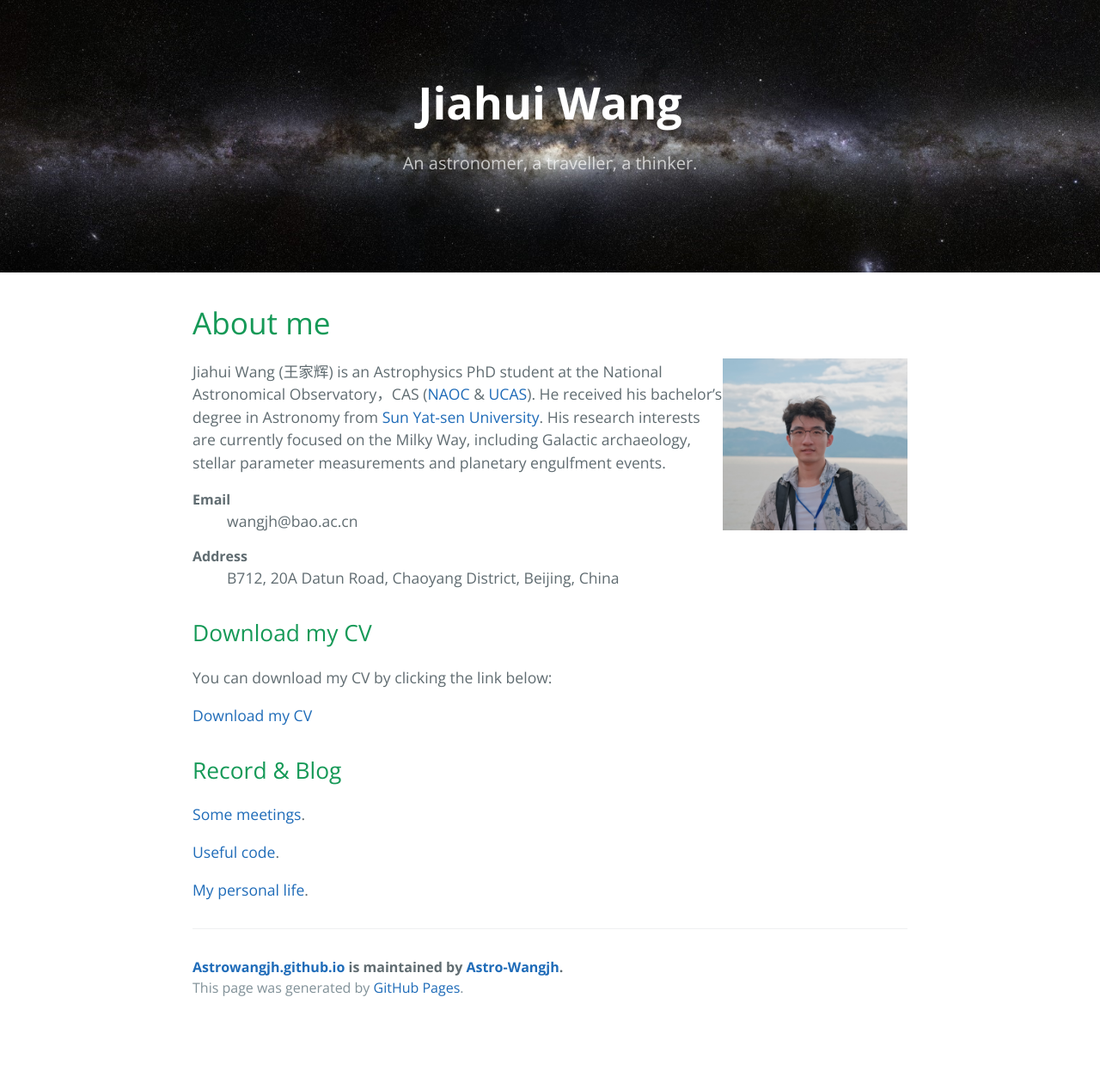
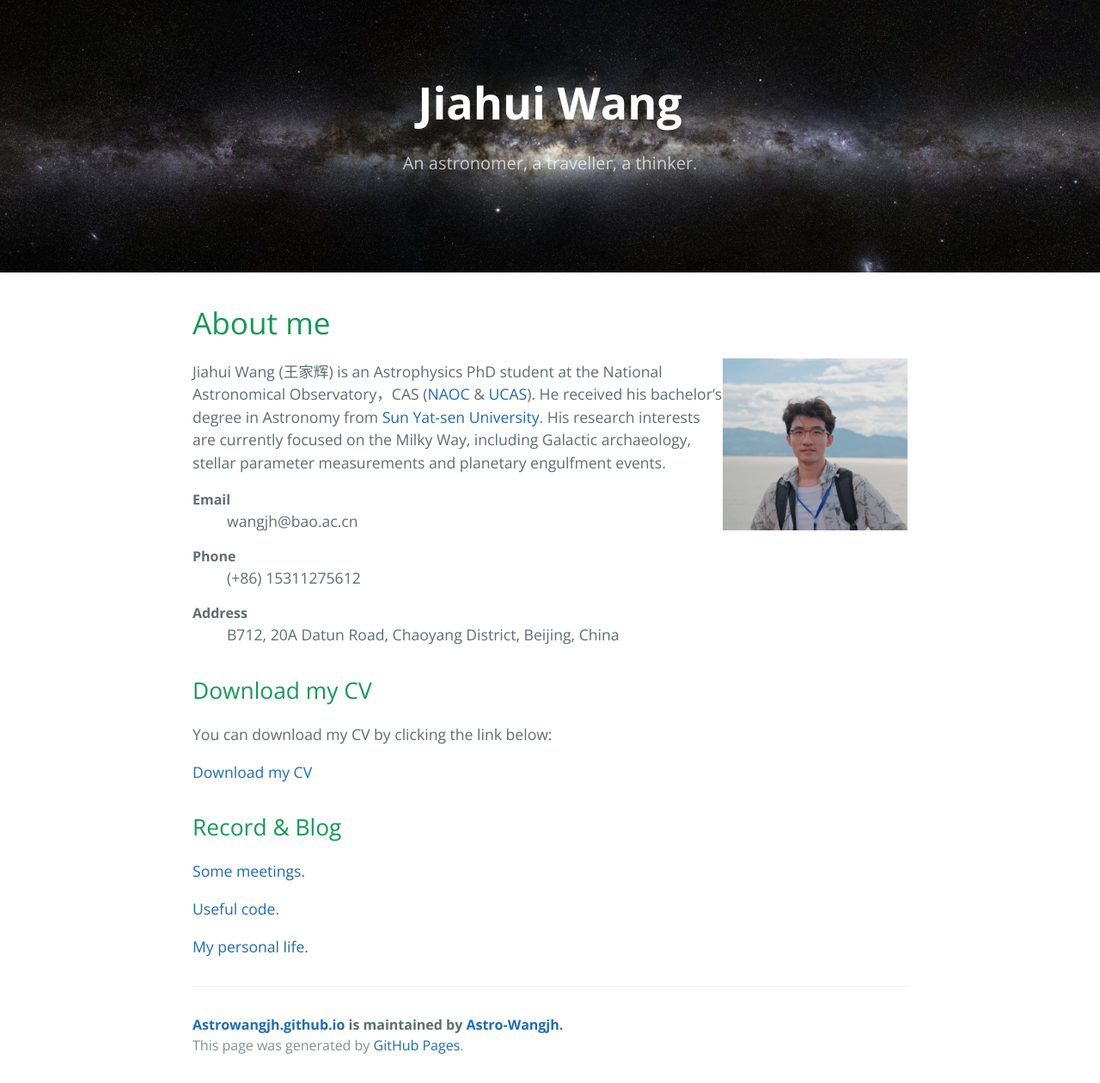
Before and after one commit to Astro-Wangjh/Astrowangjh.github.io, a Jekyll site: the page built from index.md, in a window 1280 px wide. Shown: the whole page at 86% size. Built offline with Jekyll 4.4.1, drawn with Linux system fonts in a browser that asks for light colours; before the commit the page ends 1193 px from its top, so only the background shows below that.

Commit message:
Update index.md

```diff
--- a/index.md
+++ b/index.md
@@ -16,6 +16,8 @@ Jiahui Wang (王家辉) is an Astrophysics PhD student at the National Astronomi
 <dl>
 <dt>Email</dt>
 <dd>wangjh@bao.ac.cn</dd>
+<dt>Phone</dt>
+<dd>(+86) 15311275612</dd>
 <dt>Address</dt>
 <dd>B712, 20A Datun Road, Chaoyang District, Beijing, China</dd>
 </dl>
```
